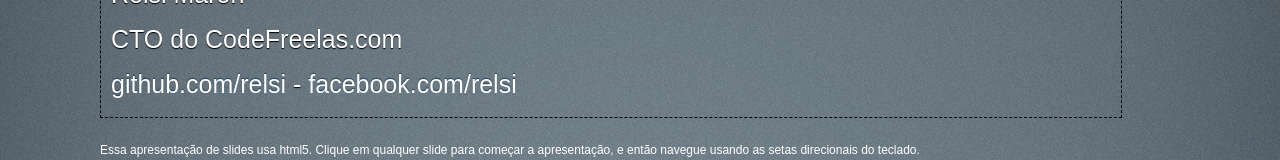
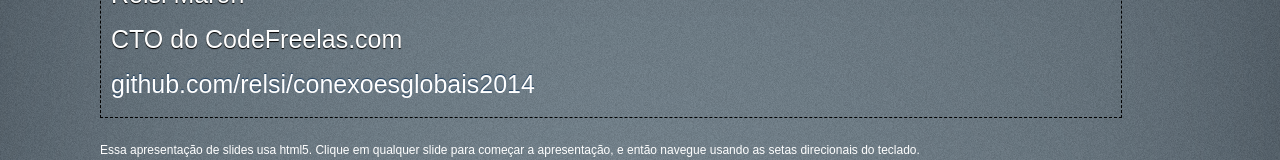
Before and after one commit to digomes87/conexoesglobais2014, a plain HTML site: page python/index.html in a window 1280 px wide. Shown: the part 184-344 px from the top of the page. Drawn offline with Linux system fonts and the light colour scheme.

Commit message:
Adição de arquivos

```diff
--- a/python/index.html
+++ b/python/index.html
@@ -57,7 +57,7 @@
       <br>
       CTO do CodeFreelas.com
       <br>
-      <a href="http://github.com/relsi">github.com/relsi</a> - <a href="http://facebook.com/relsi">facebook.com/relsi</a>
+      <a href="http://github.com/relsi">github.com/relsi/conexoesglobais2014</a>
     </p>
   </header>
   <aside class="talkdescription">
```
Also changed, not shown: web2py/index.html (+1 -1 lines), 1 other file.
